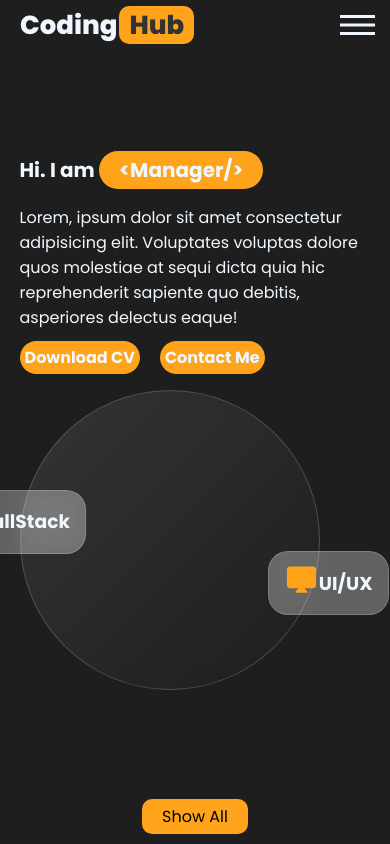
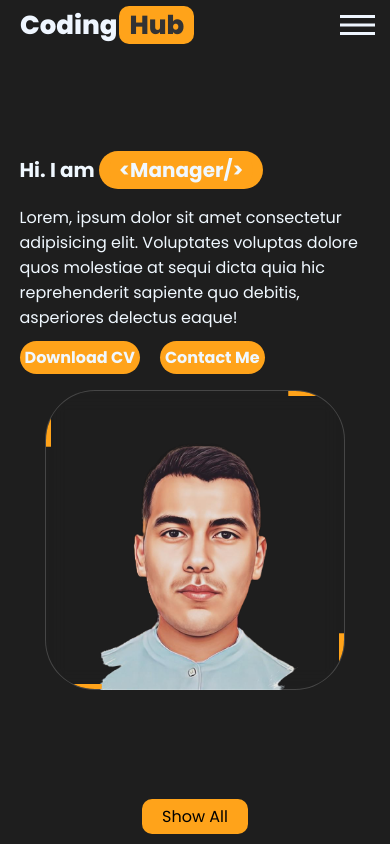
Before and after one commit to iCoderBoy/new-app, a Next.js app: page / in a window 390 px wide. Shown: the top 844 px of the page. Built offline with nearby package versions, Linux system fonts and the light colour scheme.

Commit message:
Update hero.module.css

```diff
--- a/styles/hero.module.css
+++ b/styles/hero.module.css
@@ -126,7 +126,7 @@
     }
 }
 
-@media (max-width: 768px) {
+@media (max-width: 780px) {
     .heroBox {
         flex-direction: column;
         align-items: stretch;
@@ -139,13 +139,92 @@
 
     .heroBox .imageSide {
         width: 300px;
+        left: 50%;
+        background: url("../public/Images/hero.png");
+        background-position: 50px 50px;
+        background-size: contain;
+        background-repeat: no-repeat;
+        border-radius: 50px;
+        transform: translateX(-50%);
         height: 300px;
         margin-top: 0;
+        overflow: hidden;
     }
+    .imageSide span{
+        position: absolute;
+        top: 0;
+        left: 0;
+        width: 100%;
+        height: 100%;
+        display: block;
+        box-sizing: border-box;
+
+      }
+
+      .imageSide span:nth-child(1)
+      {
+        transform:rotate(0deg);
+      }
+
+      .imageSide span:nth-child(2)
+      {
+        transform:rotate(90deg);
+      }
+
+      .imageSide span:nth-child(3)
+      {
+        transform:rotate(180deg);
+      }
+
+      .imageSide span:nth-child(4)
+      {
+        transform:rotate(270deg);
+      }
+
+      .imageSide span:before
+      {
+        content: '';
+        position: absolute;
+        width:100%;
+        height: 5px;
+        background: #ffa31a;
+        animation: animate 3s linear infinite;
+      }
+
+      @keyframes animate {
+        0% {
+        transform:scaleX(0);
+        transform-origin: left;
+        }
+        50%
+        {
+          transform:scaleX(1);
+        transform-origin: left;
+        }
+        50.1%
+        {
+          transform:scaleX(1);
+        transform-origin: right;
+
+        }
+
+        100%
+        {
+          transform:scaleX(0);
+        transform-origin: right;
+
+        }
+    }
+
     .content h1{
         font-size: 20px;
     }
     .content p{
         font-size: 16px;
     }
+    .toogleOne,
+    .toogleTwo
+    {
+        display: none;
+    }
 }
```
